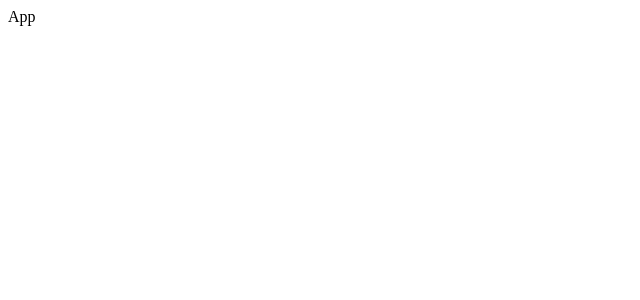
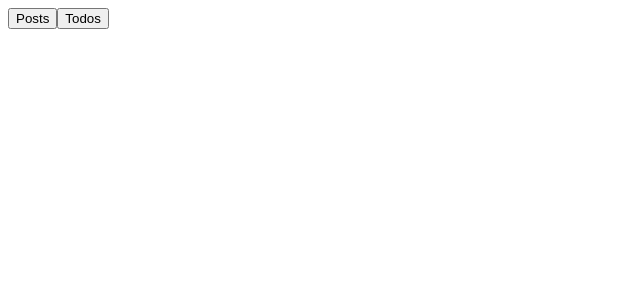
Before and after one commit to andrewtdinh/reactHooks, a React (Create React App) app in the folder hooks-simple/: page / in a window 1280 px wide. Shown: the top 300 px of the page, without its empty margins (0-640 px from the left). Built offline with nearby package versions, Linux system fonts and the light colour scheme.

Commit message:
Just render two buttons for now

```diff
--- a/hooks-simple/src/components/App.js
+++ b/hooks-simple/src/components/App.js
@@ -2,7 +2,14 @@ import React from 'react';
 
 class App extends React.Component {
   render() {
-    return <div>App</div>
+    return (
+      <div>
+        <div>
+          <button>Posts</button>
+          <button>Todos</button>
+        </div>
+      </div>
+    )
   }
 }
 
```
